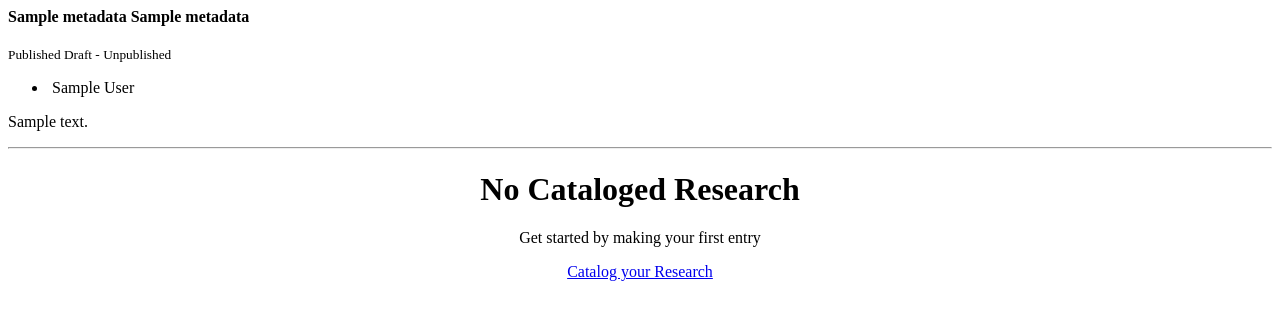
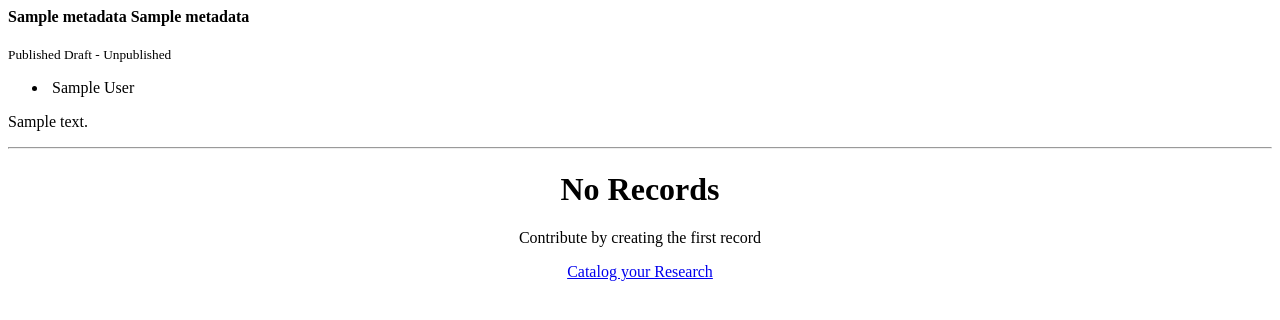
Before and after one commit to galterlibrary/InvenioRDM-at-NU, a Python web app: template cd2h_repo_project/modules/records/static/templates/records/own_results.html in a window 1280 px wide. Shown: the top 320 px of the page. Run offline with Jinja, Linux system fonts and the light colour scheme; the template is opened without the code that fills it: most values are stand-ins (such as "Sample title", 1, 10 or a date in 2020).

Commit message:
[#334] :speech_balloon: Catalogue -> Catalog

```diff
--- a/cd2h_repo_project/config.py
+++ b/cd2h_repo_project/config.py
@@ -556,7 +556,7 @@ DEPOSIT_UI_RESPONSE_MESSAGES = {
     'self': {
         'message': (
             "Your Draft was saved successfully! Click 'Publish Record' to "
-            "catalogue it."
+            "catalog it."
         )
     },
     'delete': {  # NOT USED
@@ -566,7 +566,7 @@ DEPOSIT_UI_RESPONSE_MESSAGES = {
         'message': "Your changes were discarded."
     },
     'publish': {
-        'message': "Your research was catalogued successfully!"
+        'message': "Your Record was published successfully!"
     }
 }
 
--- a/cd2h_repo_project/modules/contact_us/templates/contact_us/contact_us.html
+++ b/cd2h_repo_project/modules/contact_us/templates/contact_us/contact_us.html
@@ -40,7 +40,7 @@
     <label class="col-sm-2 control-label" for="{{ form.subject.id }}">Subject</label>
     <div class="col-sm-9">
       <input id="{{ form.subject.id }}" name="{{ form.subject.name }}" class="form-control"
-             required="required" type="text" placeholder="e.g. Question about cataloging"
+             required="required" type="text" placeholder="e.g. Question about ..."
              value="{{ form.subject.data | default('', true) }}">
       {{ errors(form.subject) }}
     </div>
--- a/cd2h_repo_project/modules/records/static/templates/records/own_results.html
+++ b/cd2h_repo_project/modules/records/static/templates/records/own_results.html
@@ -44,8 +44,8 @@
   <div class="list-group">
     <div class="list-group-item">
       <div align="center">
-        <h1>No Cataloged Research</h1>
-        <p>Get started by making your first entry</p>
+        <h1>No Records</h1>
+        <p>Contribute by creating the first record</p>
         <a class="btn btn-success" href="/records/new">
             <i class="glyphicon glyphicon-upload" aria-hidden="true"></i>
             Catalog your Research
```
